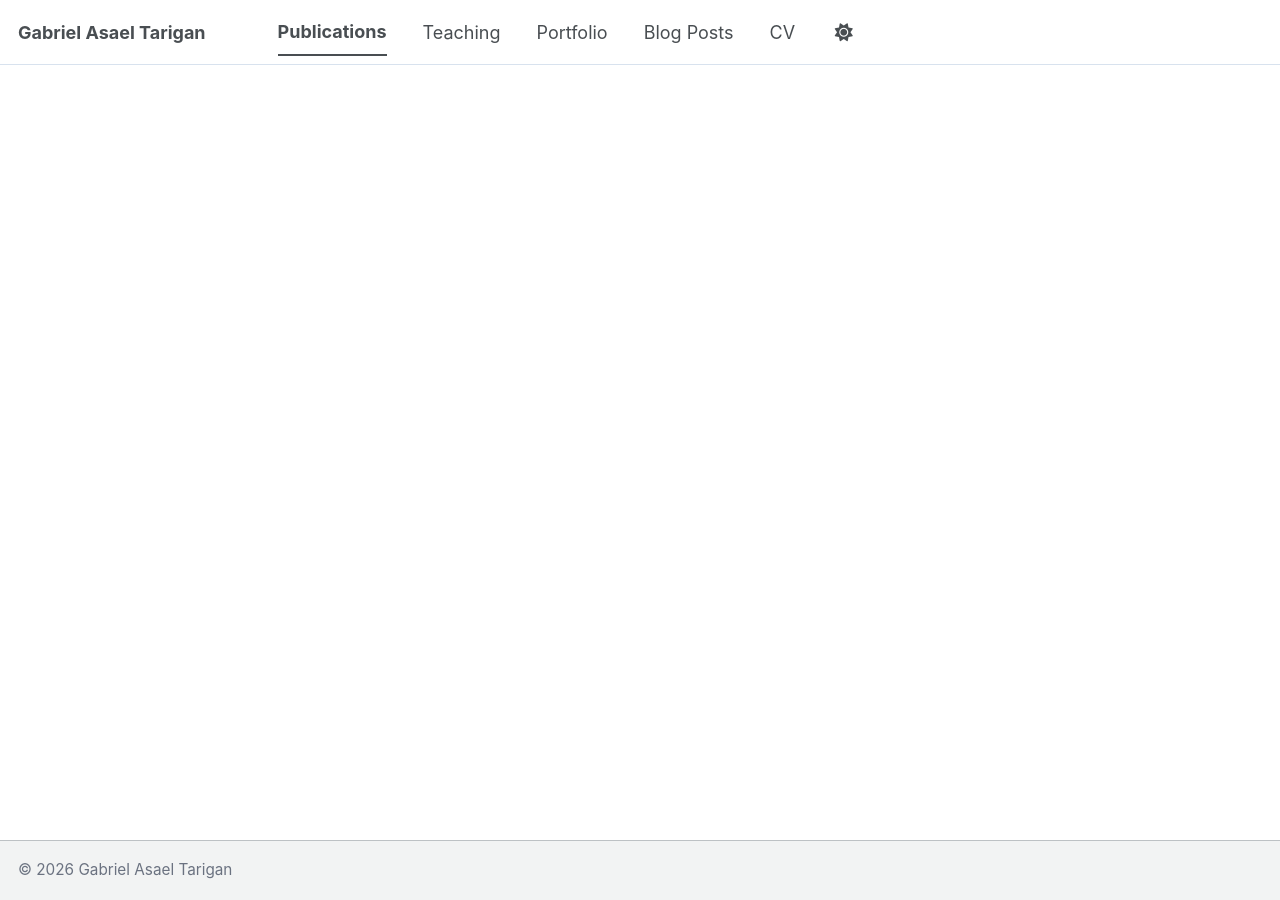
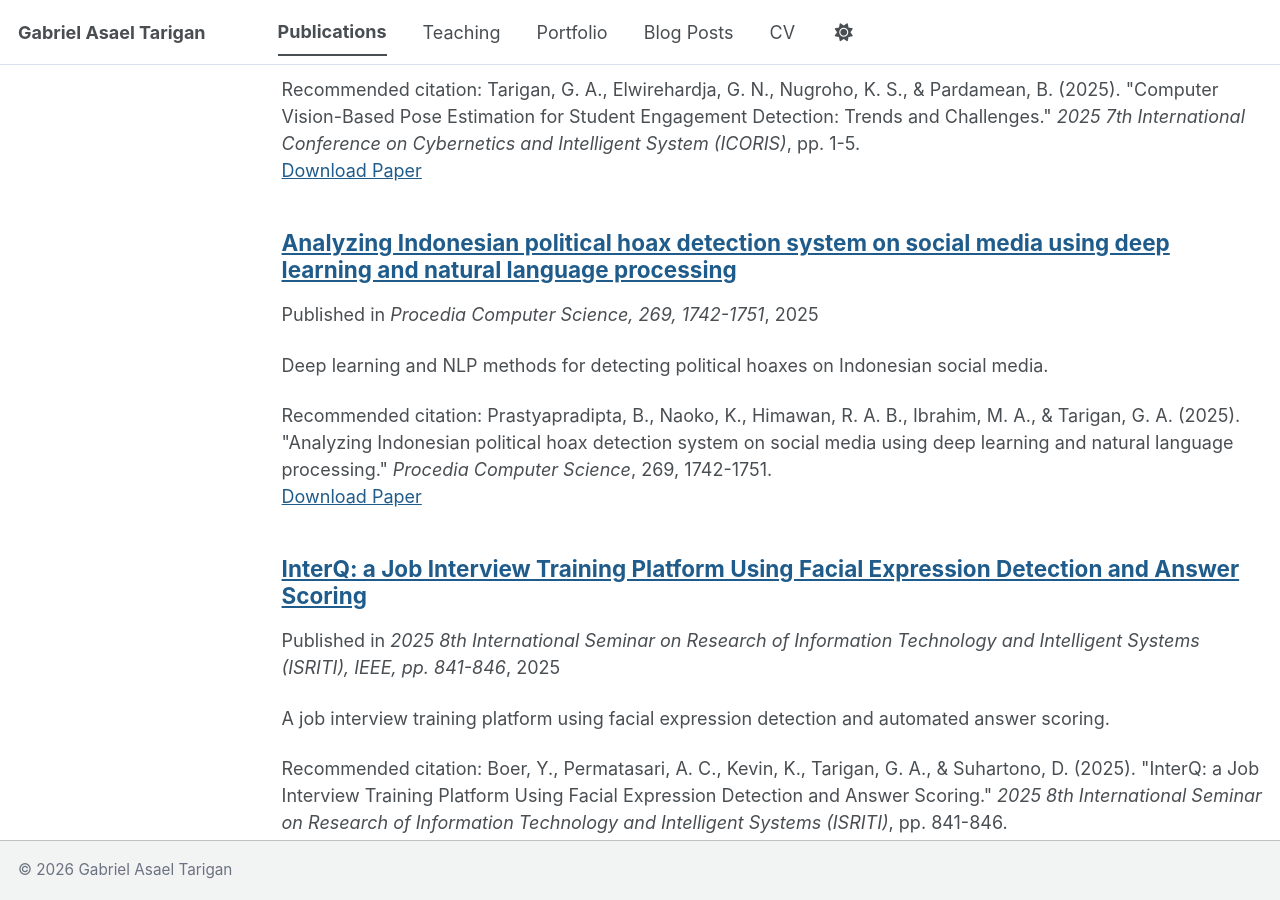
Before and after one commit to asaeltarigan/asaeltarigan.github.io, a Jekyll site: the page built from _pages/publications.html, in a window 1280 px wide and 900 px high, scrolled down 1498 px. Built offline with Jekyll 4.4.1, drawn with Linux system fonts in a browser that asks for light colours; a style sheet for code colours, icons or effects is not loaded; some of the changed text lies outside the part shown.

Commit message:
Publications: sync full Google Scholar list (12 entries), correct PLG status to published ICIMTech 2024, add preprints/theses categories; teaching: materials private wording

```diff
--- a/_config.yml
+++ b/_config.yml
@@ -90,6 +90,10 @@ publication_category:
     title: 'Journal Articles'
   conferences:
     title: 'Conference Papers'
+  preprints:
+    title: 'Preprints'
+  theses:
+    title: 'Theses'
 
 # Site Settings
 teaser                   :  # filename of teaser fallback teaser image placed in /images/ for social media previews
--- /dev/null
+++ b/_publications/2022-01-01-illness-prediction-thesis.md
@@ -0,0 +1,12 @@
+---
+title: "Illness Prediction from Oral Symptoms Using Machine Learning with Small Dataset"
+collection: publications
+category: theses
+permalink: /publication/illness-prediction-oral-symptoms/
+excerpt: 'Undergraduate thesis on predicting illness from oral symptoms using machine learning with small datasets.'
+date: 2022-01-01
+venue: 'Undergraduate thesis, Universitas Katolik Soegijapranata, Semarang'
+citation: 'Tarigan, G. A. (2022). &quot;Illness Prediction from Oral Symptoms Using Machine Learning with Small Dataset.&quot; <i>Undergraduate thesis, Universitas Katolik Soegijapranata</i>, Semarang.'
+---
+
+Undergraduate thesis completed at Universitas Katolik Soegijapranata, Semarang: predicting illness from oral symptoms using machine learning with small datasets.
--- /dev/null
+++ b/_publications/2024-01-01-pso-gcn-node-classification.md
@@ -0,0 +1,13 @@
+---
+title: "Enhancing node classification: Integrating particle swarm optimization with graph convolutional networks"
+collection: publications
+category: conferences
+permalink: /publication/pso-gcn-node-classification/
+excerpt: 'Particle swarm optimization integrated with graph convolutional networks to improve node classification performance.'
+date: 2024-01-01
+venue: '2024 International Conference on Intelligent Cybernetics Technology &amp; Applications (ICICyTA), IEEE, pp. 1239-1243'
+paperurl: 'https://doi.org/10.1109/icicyta64807.2024.10912873'
+citation: 'Nasari, M., Pradana, R. C., Tarigan, G. A., Masaling, N. A. P., &amp; Tedjasulaksana, J. J. (2024). &quot;Enhancing node classification: Integrating particle swarm optimization with graph convolutional networks.&quot; <i>2024 International Conference on Intelligent Cybernetics Technology &amp; Applications (ICICyTA)</i>, pp. 1239-1243.'
+---
+
+Particle swarm optimization integrated with graph convolutional networks to enhance node classification. Published at ICICyTA 2024, available via [DOI: 10.1109/ICICyTA64807.2024.10912873](https://doi.org/10.1109/icicyta64807.2024.10912873).
--- /dev/null
+++ b/_publications/2024-08-28-plg-lstm-gru-icimtech.md
@@ -0,0 +1,15 @@
+---
+title: "Parallelization of LSTM-GRU Architectures for Multivariate Prediction of Stock Prices"
+collection: publications
+category: conferences
+permalink: /publication/plg-lstm-gru-parallelization/
+excerpt: 'Hybrid LSTM-GRU architectures, parallelized for multivariate stock price prediction and benchmarked against transformer-based comparators.'
+date: 2024-08-28
+venue: '2024 International Conference on Information Management and Technology (ICIMTech), IEEE, pp. 311-315'
+paperurl: '/files/plg-lstm-gru-preprint.pdf'
+citation: 'Tarigan, G. A., Hermawan, E. S., &amp; Girsang, A. S. (2024). &quot;Parallelization of LSTM-GRU Architectures for Multivariate Prediction of Stock Prices.&quot; <i>2024 International Conference on Information Management and Technology (ICIMTech)</i>, pp. 311-315.'
+---
+
+Published at the 2024 International Conference on Information Management and Technology (ICIMTech). This work parallelizes hybrid LSTM-GRU architectures for multivariate stock price prediction and benchmarks them against transformer-based comparators.
+
+The IEEE version is available via [DOI: 10.1109/ICIMTech63123.2024.10780885](https://doi.org/10.1109/ICIMTech63123.2024.10780885). A free preprint is available for download.
--- /dev/null
+++ b/_publications/2025-01-01-ablation-calem.md
@@ -0,0 +1,13 @@
+---
+title: "Ablation study: Calibrated adaptive learning ensemble methodology"
+collection: publications
+category: conferences
+permalink: /publication/ablation-calem/
+excerpt: 'An ablation study of the Calibrated Adaptive Learning Ensemble Methodology (CALEM).'
+date: 2025-01-01
+venue: 'Procedia Computer Science, 269, 993-1001'
+paperurl: 'https://doi.org/10.1016/j.procs.2025.09.041'
+citation: 'Perdana, G. A., Wijaya, I. I., Fahreza, K. A., &amp; Tarigan, G. A. (2025). &quot;Ablation study: Calibrated adaptive learning ensemble methodology.&quot; <i>Procedia Computer Science</i>, 269, 993-1001.'
+---
+
+An ablation study of the Calibrated Adaptive Learning Ensemble Methodology (CALEM). Open access via [DOI: 10.1016/j.procs.2025.09.041](https://doi.org/10.1016/j.procs.2025.09.041).
--- /dev/null
+++ b/_publications/2025-01-01-indonesian-food-yolo.md
@@ -0,0 +1,13 @@
+---
+title: "Indonesian Food Detection with YOLO and Calorie Estimation Using Lightweight LLMs"
+collection: publications
+category: conferences
+permalink: /publication/indonesian-food-yolo-calorie/
+excerpt: 'Indonesian food detection with YOLO combined with calorie estimation using lightweight large language models.'
+date: 2025-01-01
+venue: '2025 8th International Seminar on Research of Information Technology and Intelligent Systems (ISRITI), IEEE, pp. 784-789'
+paperurl: 'https://doi.org/10.1109/isriti68345.2025.11393164'
+citation: 'Nasari, M., Tarigan, G. A., Masaling, N. A. P., Joddy, S., &amp; Minor, K. A. (2025). &quot;Indonesian Food Detection with YOLO and Calorie Estimation Using Lightweight LLMs.&quot; <i>2025 8th International Seminar on Research of Information Technology and Intelligent Systems (ISRITI)</i>, pp. 784-789.'
+---
+
+Indonesian food detection using YOLO, combined with calorie estimation using lightweight large language models. Published at ISRITI 2025, available via [DOI: 10.1109/ISRITI68345.2025.11393164](https://doi.org/10.1109/isriti68345.2025.11393164).
--- /dev/null
+++ b/_publications/2025-01-01-interq-interview-training.md
@@ -0,0 +1,13 @@
+---
+title: "InterQ: a Job Interview Training Platform Using Facial Expression Detection and Answer Scoring"
+collection: publications
+category: conferences
+permalink: /publication/interq-interview-training/
+excerpt: 'A job interview training platform using facial expression detection and automated answer scoring.'
+date: 2025-01-01
+venue: '2025 8th International Seminar on Research of Information Technology and Intelligent Systems (ISRITI), IEEE, pp. 841-846'
+paperurl: 'https://doi.org/10.1109/isriti68345.2025.11393150'
+citation: 'Boer, Y., Permatasari, A. C., Kevin, K., Tarigan, G. A., &amp; Suhartono, D. (2025). &quot;InterQ: a Job Interview Training Platform Using Facial Expression Detection and Answer Scoring.&quot; <i>2025 8th International Seminar on Research of Information Technology and Intelligent Systems (ISRITI)</i>, pp. 841-846.'
+---
+
+InterQ is a job interview training platform that combines facial expression detection with automated answer scoring. Published at ISRITI 2025, available via [DOI: 10.1109/ISRITI68345.2025.11393150](https://doi.org/10.1109/isriti68345.2025.11393150).
--- /dev/null
+++ b/_publications/2025-01-01-lighter-student-engagement.md
@@ -0,0 +1,12 @@
+---
+title: "Lighter student engagement recognition in a classroom environment using skeletal keypoints"
+collection: publications
+category: manuscripts
+permalink: /publication/lighter-student-engagement-skeletal-keypoints/
+excerpt: 'A lightweight computer vision approach to student engagement recognition in classrooms, based on skeletal keypoints.'
+date: 2025-01-01
+venue: 'IAENG International Journal of Computer Science, 52(6), 1997'
+citation: 'Tarigan, G. A., Elwirehardja, G. N., Nugroho, K. S., &amp; Pardamean, B. (2025). &quot;Lighter student engagement recognition in a classroom environment using skeletal keypoints.&quot; <i>IAENG International Journal of Computer Science</i>, 52(6), 1997.'
+---
+
+A lightweight approach to recognizing student engagement in classroom environments using skeletal keypoints, published in the IAENG International Journal of Computer Science.
--- /dev/null
+++ b/_publications/2025-01-01-political-hoax-detection.md
@@ -0,0 +1,13 @@
+---
+title: "Analyzing Indonesian political hoax detection system on social media using deep learning and natural language processing"
+collection: publications
+category: conferences
+permalink: /publication/indonesian-political-hoax-detection/
+excerpt: 'Deep learning and NLP methods for detecting political hoaxes on Indonesian social media.'
+date: 2025-01-01
+venue: 'Procedia Computer Science, 269, 1742-1751'
+paperurl: 'https://doi.org/10.1016/j.procs.2025.09.117'
+citation: 'Prastyapradipta, B., Naoko, K., Himawan, R. A. B., Ibrahim, M. A., &amp; Tarigan, G. A. (2025). &quot;Analyzing Indonesian political hoax detection system on social media using deep learning and natural language processing.&quot; <i>Procedia Computer Science</i>, 269, 1742-1751.'
+---
+
+Deep learning and natural language processing techniques applied to political hoax detection on Indonesian social media. Open access via [DOI: 10.1016/j.procs.2025.09.117](https://doi.org/10.1016/j.procs.2025.09.117).
--- /dev/null
+++ b/_publications/2025-01-01-pose-estimation-engagement.md
@@ -0,0 +1,13 @@
+---
+title: "Computer Vision-Based Pose Estimation for Student Engagement Detection: Trends and Challenges"
+collection: publications
+category: conferences
+permalink: /publication/pose-estimation-engagement-trends/
+excerpt: 'A review of computer vision-based pose estimation approaches for student engagement detection, covering trends and open challenges.'
+date: 2025-01-01
+venue: '2025 7th International Conference on Cybernetics and Intelligent System (ICORIS), IEEE, pp. 1-5'
+paperurl: 'https://doi.org/10.1109/icoris67789.2025.11296082'
+citation: 'Tarigan, G. A., Elwirehardja, G. N., Nugroho, K. S., &amp; Pardamean, B. (2025). &quot;Computer Vision-Based Pose Estimation for Student Engagement Detection: Trends and Challenges.&quot; <i>2025 7th International Conference on Cybernetics and Intelligent System (ICORIS)</i>, pp. 1-5.'
+---
+
+A review of computer vision-based pose estimation approaches for student engagement detection, covering current trends and open challenges. Published at ICORIS 2025, available via [DOI: 10.1109/ICORIS67789.2025.11296082](https://doi.org/10.1109/icoris67789.2025.11296082).
--- /dev/null
+++ b/_publications/2025-01-01-product-sales-recommendation.md
@@ -0,0 +1,13 @@
+---
+title: "Product sales recommendation system using item-based collaborative and content-based filtering"
+collection: publications
+category: conferences
+permalink: /publication/product-sales-recommendation-system/
+excerpt: 'A hybrid product sales recommendation system combining item-based collaborative filtering and content-based filtering.'
+date: 2025-01-01
+venue: 'Procedia Computer Science, 269, 1643-1653'
+paperurl: 'https://doi.org/10.1016/j.procs.2025.09.107'
+citation: 'Harun, J., Yulianto, D., Andrywinata, C., Hermawan, E. S., Pranoto, H., et al. (2025). &quot;Product sales recommendation system using item-based collaborative and content-based filtering.&quot; <i>Procedia Computer Science</i>, 269, 1643-1653.'
+---
+
+A product sales recommendation system built by combining item-based collaborative filtering with content-based filtering. Open access via [DOI: 10.1016/j.procs.2025.09.107](https://doi.org/10.1016/j.procs.2025.09.107).
--- /dev/null
+++ b/_publications/2026-01-01-skeletal-keypoint-pipeline.md
@@ -0,0 +1,13 @@
+---
+title: "Skeletal keypoint-based pipeline as a computer vision-based approaches"
+collection: publications
+category: manuscripts
+permalink: /publication/skeletal-keypoint-pipeline-cv/
+excerpt: 'A skeletal keypoint-based computer vision pipeline for human behavior analysis, applied to classroom engagement.'
+date: 2026-01-01
+venue: 'Communications in Mathematical Biology and Neuroscience, 2026'
+paperurl: 'https://doi.org/10.28919/cmbn/9820'
+citation: 'Tarigan, G. A., Nugroho, K. S., &amp; Pardamean, B. (2026). &quot;Skeletal keypoint-based pipeline as a computer vision-based approaches.&quot; <i>Communications in Mathematical Biology and Neuroscience</i>, 2026.'
+---
+
+A skeletal keypoint-based pipeline for computer vision approaches to human behavior analysis. Available open access via [DOI: 10.28919/cmbn/9820](https://doi.org/10.28919/cmbn/9820).
--- /dev/null
+++ b/_publications/2026-06-29-fake-review-detection.md
@@ -0,0 +1,13 @@
+---
+title: "Fake Review Detection on E-Commerce Platforms Using a Hybrid Anomaly Detection Approach: Combining Autoencoder and Isolation Forest"
+collection: publications
+category: preprints
+permalink: /publication/fake-review-detection-ecommerce/
+excerpt: 'A hybrid anomaly detection approach combining autoencoders and Isolation Forest to detect fake reviews on e-commerce platforms.'
+date: 2026-06-29
+venue: 'Research Square (preprint)'
+paperurl: 'https://doi.org/10.21203/rs.3.rs-10162747/v1'
+citation: 'Laychi, S., Karuntu, S. P. A., Sihombing, D. H., Sutoyo, R., &amp; Tarigan, G. A. (2026). &quot;Fake Review Detection on E-Commerce Platforms Using a Hybrid Anomaly Detection Approach: Combining Autoencoder and Isolation Forest.&quot; <i>Research Square (preprint)</i>.'
+---
+
+A hybrid anomaly detection approach combining autoencoders and Isolation Forest for fake review detection on e-commerce platforms. Preprint available via [DOI: 10.21203/rs.3.rs-10162747/v1](https://doi.org/10.21203/rs.3.rs-10162747/v1).
```
Also changed, not shown: _publications/2026-08-23-plg-lstm-gru.md (deleted, +0 -15 lines), _teaching/2026-01-01-mlops.md (+1 -1 lines).
